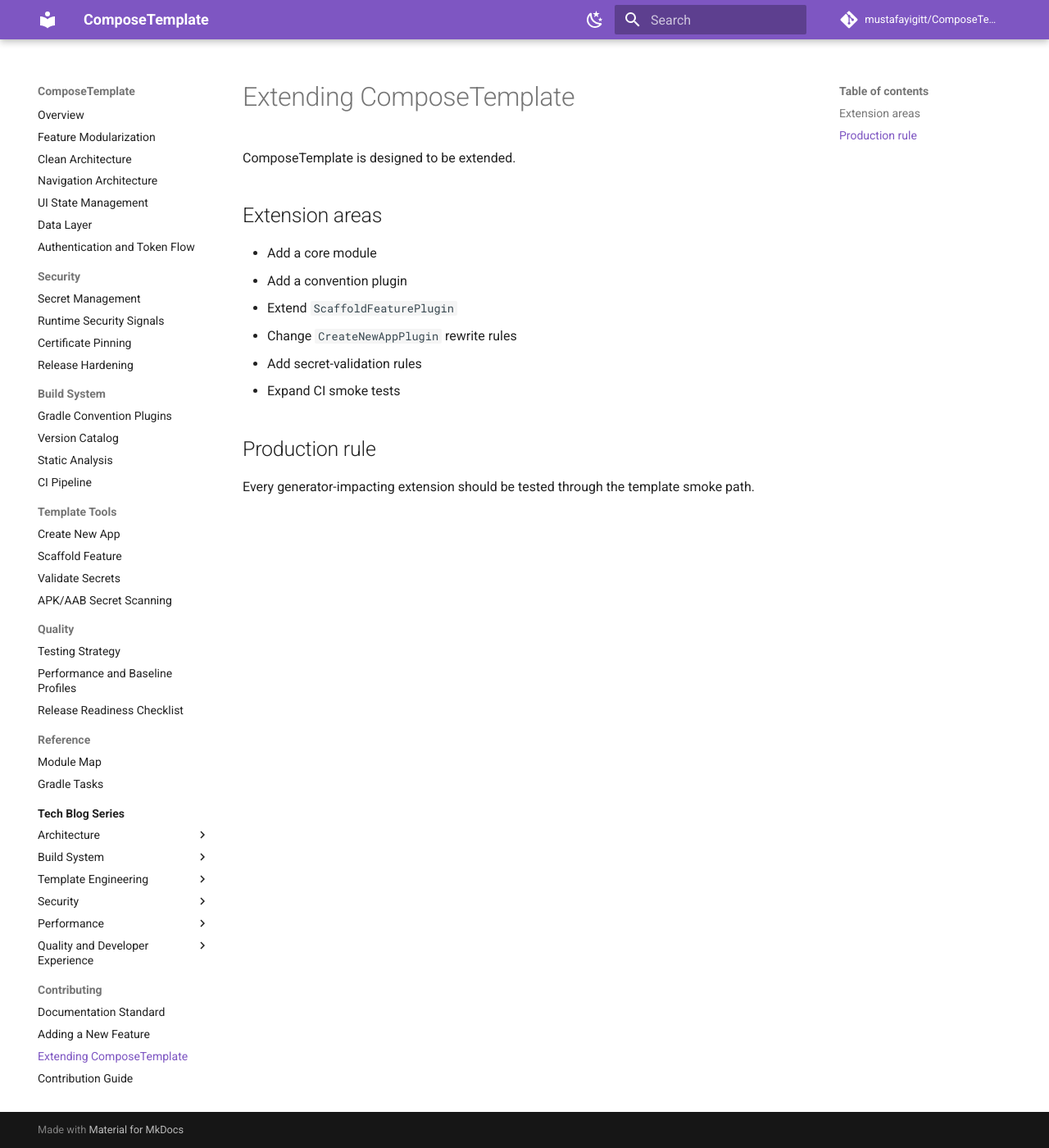
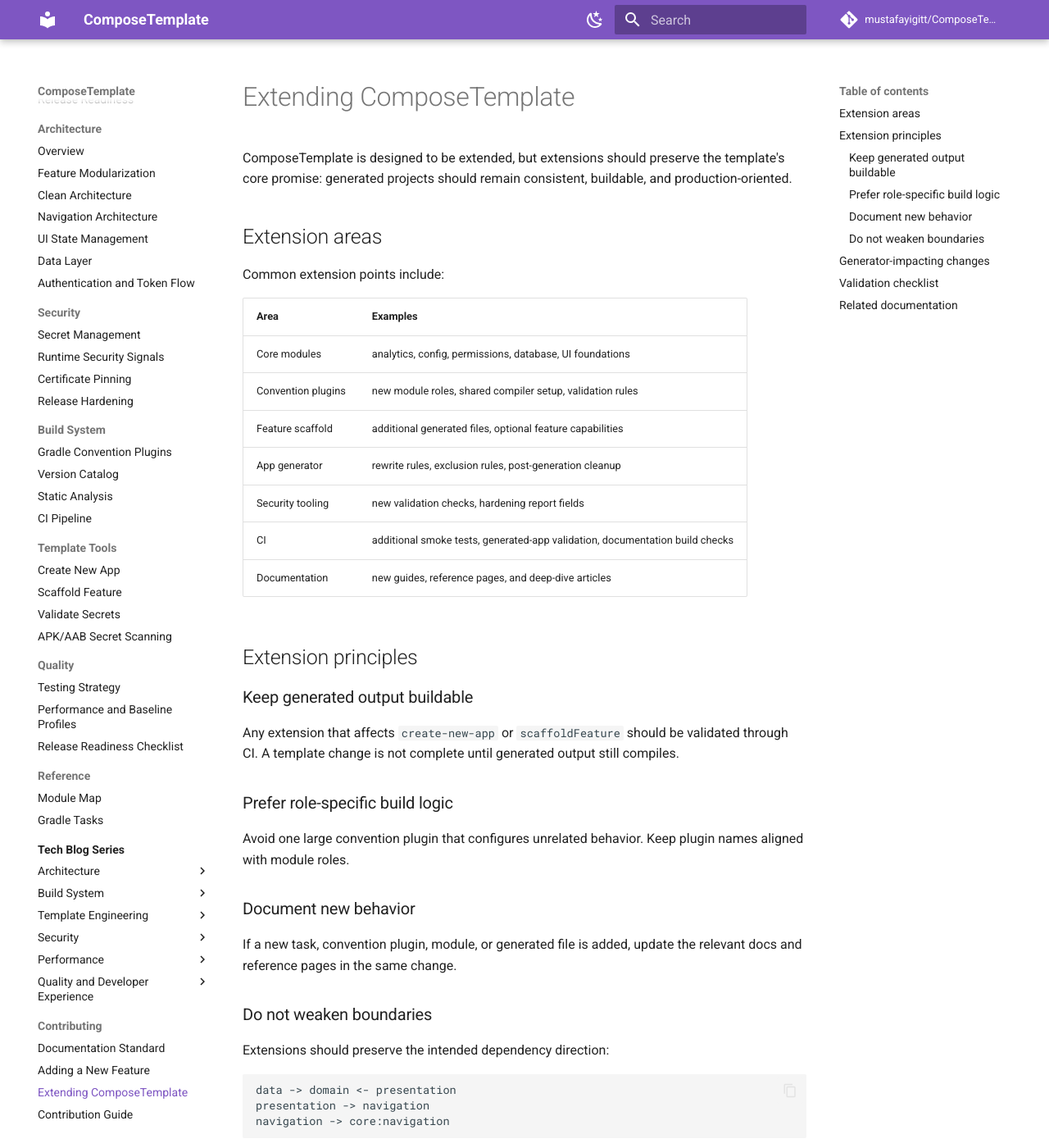
Before and after one commit to mustafayigitt/ComposeTemplate, an MkDocs documentation site: the page built from docs/contributing/extending-composetemplate.md, in a window 1280 px wide and 1400 px high. Shown: the whole window at 82% size. Built offline with MkDocs 1.6.1 and Material for MkDocs 9.7.7, drawn with Linux system fonts in a browser that asks for light colours; comment, search, counter and statistics services are not loaded; some of the changed text lies outside the part shown.

Commit message:
Clean up contributing documentation (#15)

````diff
--- a/docs/contributing/extending-composetemplate.md
+++ b/docs/contributing/extending-composetemplate.md
@@ -1,16 +1,68 @@
 # Extending ComposeTemplate
 
-ComposeTemplate is designed to be extended.
+ComposeTemplate is designed to be extended, but extensions should preserve the template's core promise: generated projects should remain consistent, buildable, and production-oriented.
 
 ## Extension areas
 
-- Add a core module
-- Add a convention plugin
-- Extend `ScaffoldFeaturePlugin`
-- Change `CreateNewAppPlugin` rewrite rules
-- Add secret-validation rules
-- Expand CI smoke tests
+Common extension points include:
 
-## Production rule
+| Area | Examples |
+|---|---|
+| Core modules | analytics, config, permissions, database, UI foundations |
+| Convention plugins | new module roles, shared compiler setup, validation rules |
+| Feature scaffold | additional generated files, optional feature capabilities |
+| App generator | rewrite rules, exclusion rules, post-generation cleanup |
+| Security tooling | new validation checks, hardening report fields |
+| CI | additional smoke tests, generated-app validation, documentation build checks |
+| Documentation | new guides, reference pages, and deep-dive articles |
 
-Every generator-impacting extension should be tested through the template smoke path.
+## Extension principles
+
+### Keep generated output buildable
+
+Any extension that affects `create-new-app` or `scaffoldFeature` should be validated through CI. A template change is not complete until generated output still compiles.
+
+### Prefer role-specific build logic
+
+Avoid one large convention plugin that configures unrelated behavior. Keep plugin names aligned with module roles.
+
+### Document new behavior
+
+If a new task, convention plugin, module, or generated file is added, update the relevant docs and reference pages in the same change.
+
+### Do not weaken boundaries
+
+Extensions should preserve the intended dependency direction:
+
+```text
+data -> domain <- presentation
+presentation -> navigation
+navigation -> core:navigation
+```
+
+## Generator-impacting changes
+
+If you change generator behavior, update or verify:
+
+- `CreateNewAppPlugin.kt`,
+- `ScaffoldFeaturePlugin.kt`,
+- `settings.gradle.kts` wiring behavior,
+- `app/build.gradle.kts` dependency insertion behavior,
+- CI template smoke checks,
+- docs under `guides/`, `template-tools/`, and `reference/`.
+
+## Validation checklist
+
+- [ ] current app builds.
+- [ ] generated feature compiles.
+- [ ] generated database feature compiles if relevant.
+- [ ] generated app excludes local secrets and Git metadata.
+- [ ] docs describe the new behavior.
+- [ ] release/security-impacting changes run hardening checks.
+
+## Related documentation
+
+- [Documentation Standard](documentation-standard.md)
+- [Gradle Convention Plugins](../build-system/gradle-convention-plugins.md)
+- [CI Pipeline](../build-system/ci-pipeline.md)
+- [Create New App](../template-tools/create-new-app.md)
````
Also changed, not shown: docs/contributing/adding-a-new-feature.md (+67 -7 lines), docs/contributing/contribution-guide.md (+39 -9 lines).
